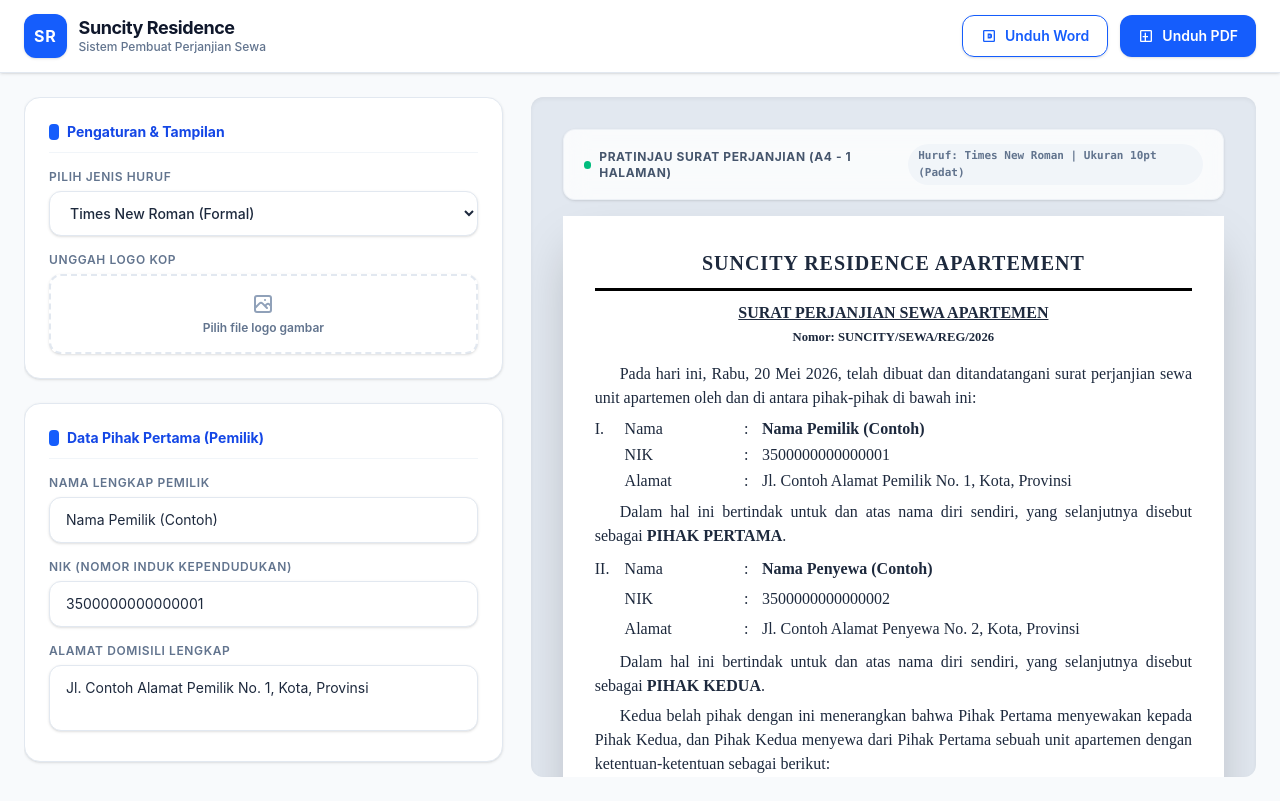
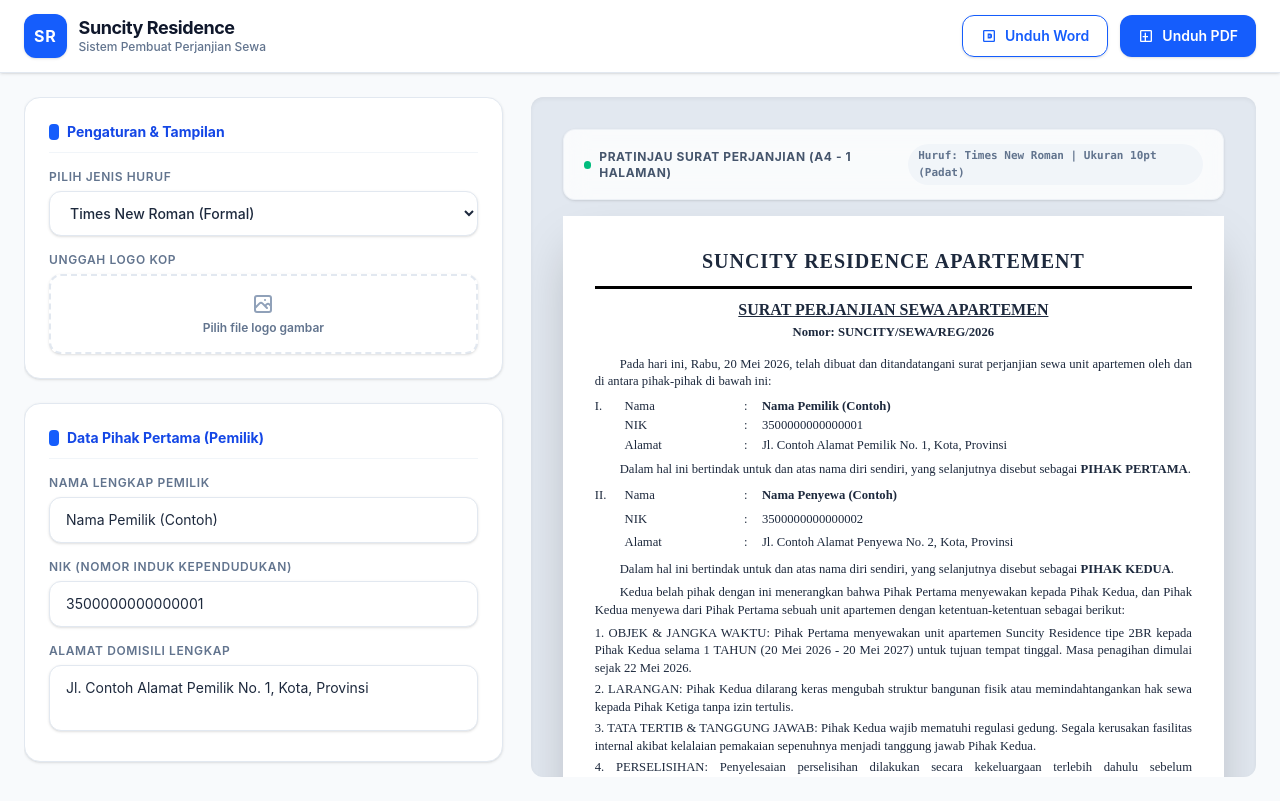
Before and after one commit to Rendirmdhnii/admsuncity, a React (Vite) app: page / in a window 1280 px wide. Built offline with nearby package versions, Linux system fonts and the light colour scheme.

Commit message:
Fix layout PDF mutlak 1 halaman dan anti-clipping

```diff
--- a/src/SuratPerjanjian.jsx
+++ b/src/SuratPerjanjian.jsx
@@ -28,17 +28,13 @@
   });
 
   const [ketentuanSewa, setKetentuanSewa] = useState([
-    'PASAL 1 - OBJEK SEWA: Pihak Pertama menyewakan kepada Pihak Kedua unit apartemen Suncity Residence Jl. Pahlawan No. 1 Sidoarjo Lt.16 unit no 25 tipe 2BR untuk tujuan tempat tinggal.',
-    'PASAL 2 - JANGKA WAKTU: Sewa berlaku selama 1 TAHUN terhitung dari tanggal Rabu, 20 MEI 2026 sampai dengan Kamis, 20 MEI 2027.',
-    'PASAL 3 - BIAYA & PEMBAYARAN: Masa penagihan pembayaran sewa apartemen dimulai sejak Rabu, 22 Mei 2026 hingga Kamis, 22 Mei 2027.'
+    '1. OBJEK & JANGKA WAKTU: Pihak Pertama menyewakan unit apartemen Suncity Residence tipe 2BR kepada Pihak Kedua selama 1 TAHUN (20 Mei 2026 - 20 Mei 2027) untuk tujuan tempat tinggal. Masa penagihan dimulai sejak 22 Mei 2026.',
+    '2. LARANGAN: Pihak Kedua dilarang keras mengubah struktur bangunan fisik atau memindahtangankan hak sewa kepada Pihak Ketiga tanpa izin tertulis.',
+    '3. TATA TERTIB & TANGGUNG JAWAB: Pihak Kedua wajib mematuhi regulasi gedung. Segala kerusakan fasilitas internal akibat kelalaian pemakaian sepenuhnya menjadi tanggung jawab Pihak Kedua.',
+    '4. PERSELISIHAN: Penyelesaian perselisihan dilakukan secara kekeluargaan terlebih dahulu sebelum mengajukannya ke pengadilan negeri.'
   ]);
 
-  const [ketentuanUmum, setKetentuanUmum] = useState([
-    'Pihak Kedua dilarang keras mengubah struktur bangunan fisik atau memindahtangankan sewa kepada Pihak Ketiga tanpa izin tertulis dari Pihak Pertama.',
-    'Pihak Kedua wajib menjaga tata tertib, kebersihan lingkungan, serta mematuhi segala regulasi pengelola gedung apartemen.',
-    'Segala kerusakan fasilitas internal unit apartemen akibat kelalaian pemakaian sepenuhnya menjadi tanggung jawab Pihak Kedua.',
-    'Penyelesaian perselisihan dilakukan secara kekeluargaan terlebih dahulu sebelum mengajukannya ke pengadilan negeri.'
-  ]);
+  const [ketentuanUmum, setKetentuanUmum] = useState([]);
 
   // Referensi untuk area Pratinjau
   const suratRef = useRef(null);
@@ -119,18 +115,19 @@
       }
 
       const opt = {
-        margin:       [10, 10, 10, 10], // Atas, Kiri, Bawah, Kanan
+        margin:       5, // Margin tipis
         filename:     `Surat_Sewa_${pihak2.nama.replace(/\s+/g, '_')}.pdf`,
-        image:        { type: 'jpeg', quality: 0.98 },
+        image:        { type: 'jpeg', quality: 1 },
         html2canvas:  {
           scale: 2,
           useCORS: true,
-          windowWidth: 800, // windowWidth penting untuk mobile
+          windowWidth: 1024, // PAKSA RENDER SEBAGAI LAYAR DESKTOP
           onclone: (clonedDoc) => {
             const el = clonedDoc.getElementById('dokumen-surat');
             if (el) {
-              el.style.width = '210mm';
+              el.style.width = '210mm'; // Kunci ukuran A4
               el.style.maxWidth = '210mm';
+              el.style.padding = '15mm'; // Beri ruang margin dalam
             }
           }
         },
@@ -591,7 +588,7 @@
           <div
             ref={suratRef}
             id="dokumen-surat"
-            className="bg-white p-6 md:p-8 shadow-2xl mx-auto w-full break-words"
+            className="bg-white text-[9.5pt] leading-snug p-6 md:p-8 shadow-2xl mx-auto w-full break-words"
             style={{
               minHeight: '297mm',
               fontFamily: `${fontPilihan}, 'Times New Roman', Times, serif`
@@ -684,14 +681,14 @@
             </p>
 
             {/* Klausul-Klausul Perjanjian */}
-            <ol style={{ paddingLeft: '15px', margin: '0 0 10px 0', listStyleType: 'decimal' }}>
+            <ol style={{ paddingLeft: '0', margin: '0 0 10px 0', listStyleType: 'none' }}>
               {ketentuanSewa.map((item, index) => (
-                <li key={`sewa-${index}`} style={{ marginBottom: '4px', textAlign: 'justify', paddingLeft: '3px' }}>
+                <li key={`sewa-${index}`} style={{ marginBottom: '4px', textAlign: 'justify' }}>
                   {item}
                 </li>
               ))}
               {ketentuanUmum.map((item, index) => (
-                <li key={`umum-${index}`} style={{ marginBottom: '4px', textAlign: 'justify', paddingLeft: '3px' }}>
+                <li key={`umum-${index}`} style={{ marginBottom: '4px', textAlign: 'justify' }}>
                   {item}
                 </li>
               ))}
@@ -706,11 +703,11 @@
             <table style={{ width: '100%', marginTop: '20px', borderCollapse: 'collapse', border: 'none' }}>
               <tbody>
                 <tr>
-                  <td style={{ width: '50%', textAlign: 'center', paddingBottom: '20px', verticalAlign: 'top' }}>
-                    PIHAK PERTAMA,
+                  <td style={{ width: '50%', textAlign: 'center', verticalAlign: 'top' }}>
+                    <p className="mb-12">PIHAK PERTAMA,</p>
                   </td>
-                  <td style={{ width: '50%', textAlign: 'center', paddingBottom: '20px', verticalAlign: 'top' }}>
-                    PIHAK KEDUA,
+                  <td style={{ width: '50%', textAlign: 'center', verticalAlign: 'top' }}>
+                    <p className="mb-12">PIHAK KEDUA,</p>
                   </td>
                 </tr>
                 <tr>
```
